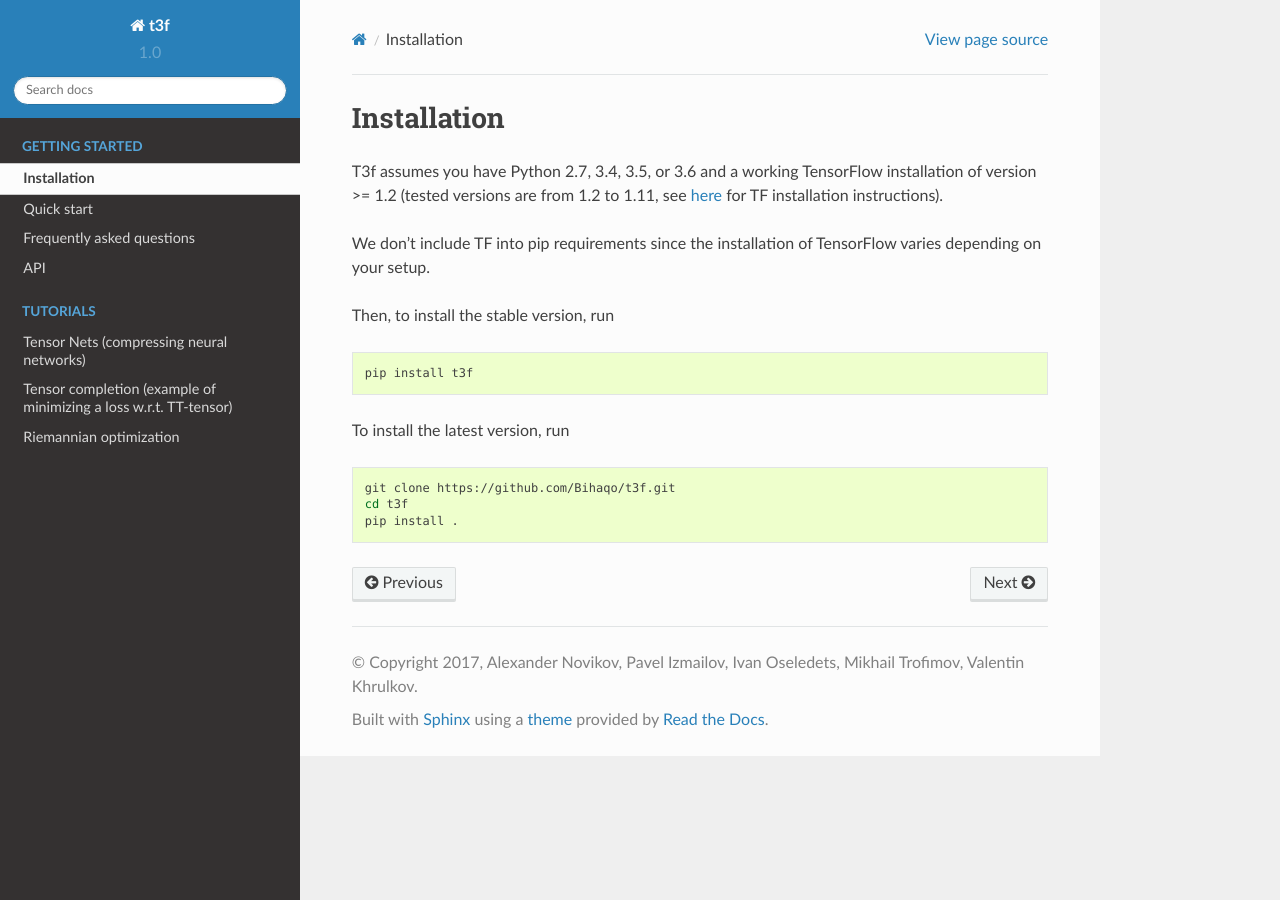
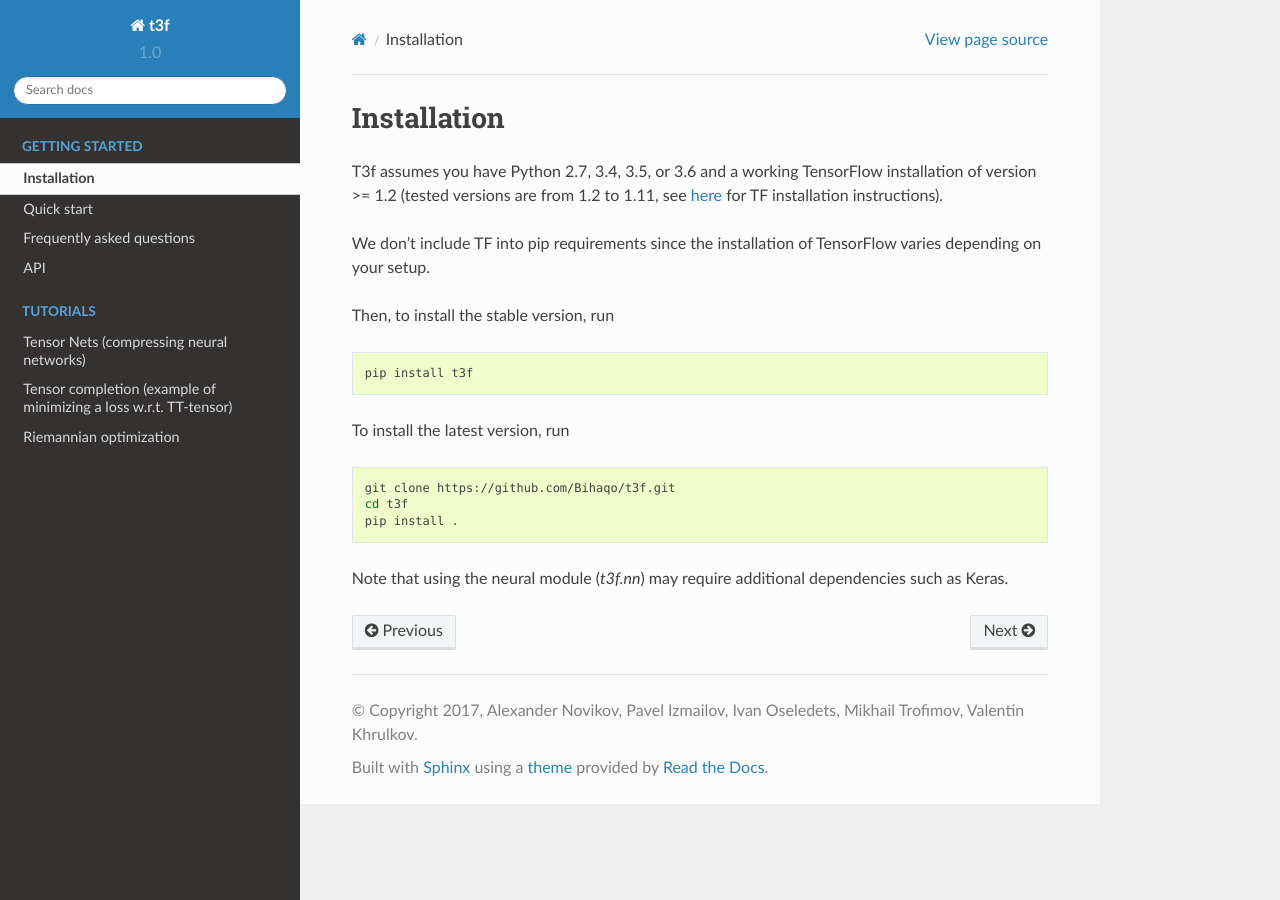
Before and after one commit to Bihaqo/t3f, a Sphinx documentation site: the page built from docs/installation.rst, in a window 1280 px wide. Built offline with Sphinx 7.4.7 and the Read the Docs theme 2.0.0, drawn with Linux system fonts in a browser that asks for light colours.

Commit message:
note on Keras dependency

```diff
--- a/docs/installation.rst
+++ b/docs/installation.rst
@@ -22,3 +22,6 @@ To install the latest version, run
    git clone https://github.com/Bihaqo/t3f.git
    cd t3f
    pip install .
+
+Note that using the neural module (`t3f.nn`) may require additional dependencies
+such as Keras.
```
